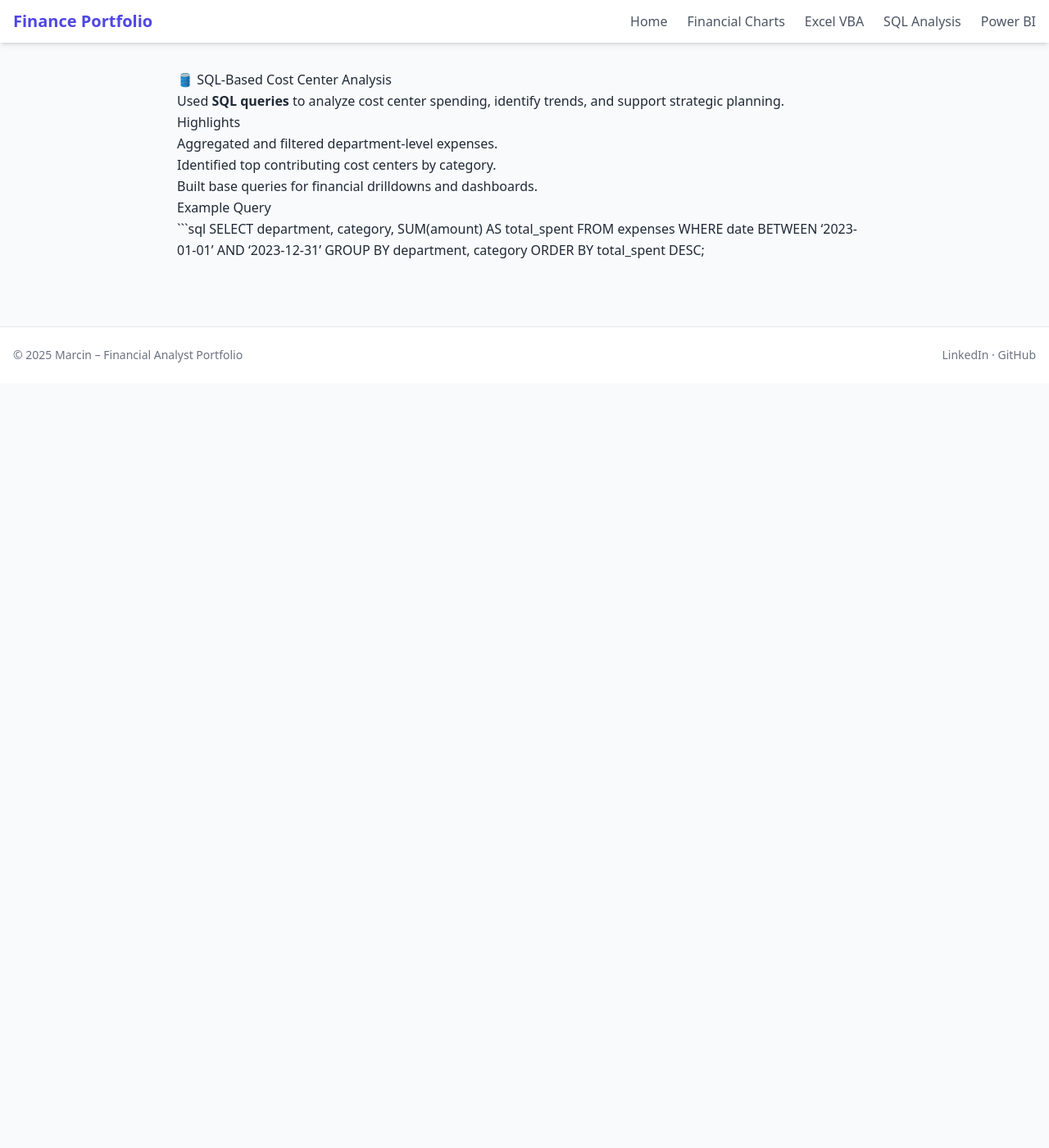
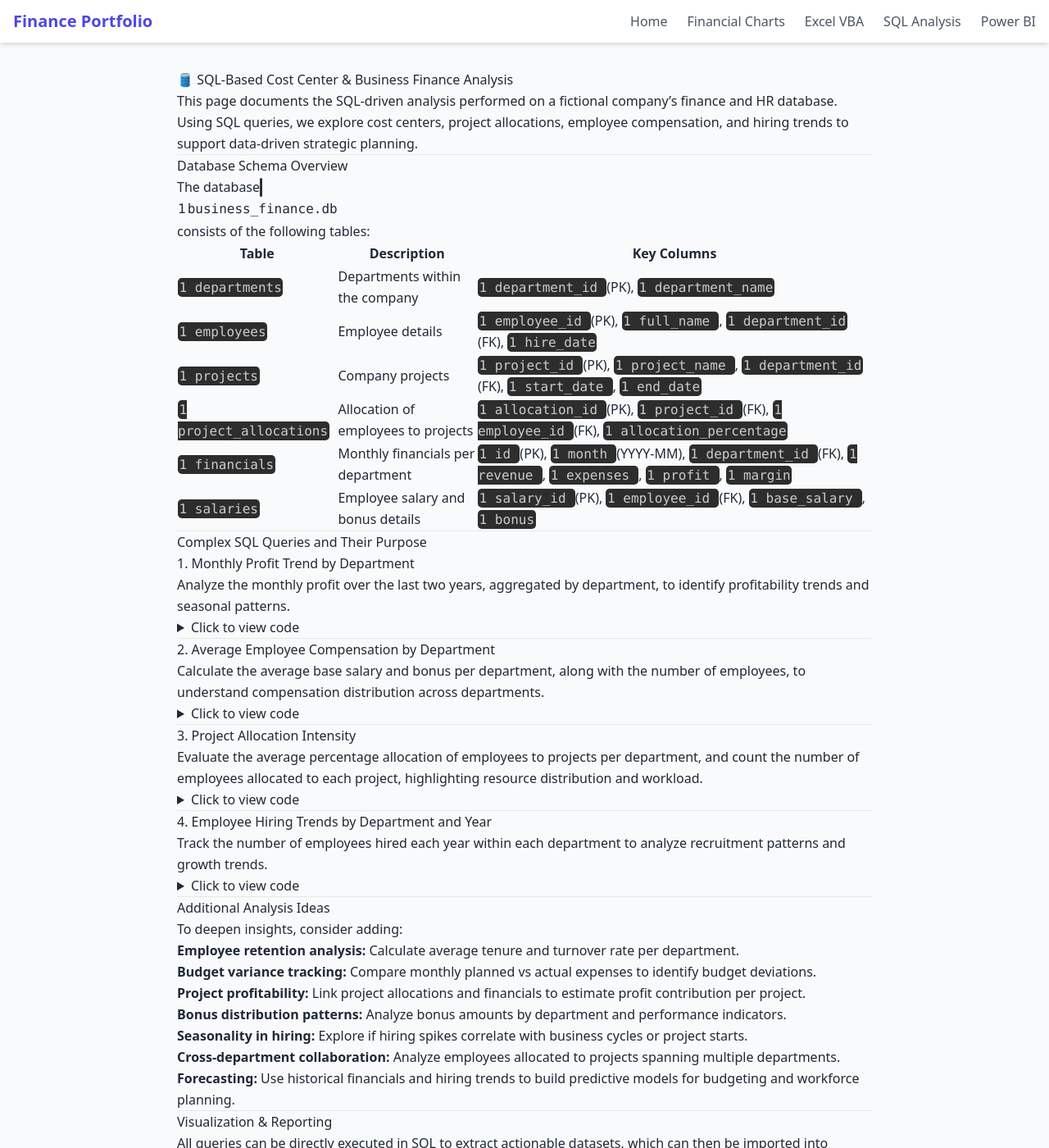
Before and after one commit to Marcin-Charzynski/financial-analysis-of-a-fictitious-company, a Jekyll site: the page built from sql.md, in a window 1280 px wide and 1400 px high. Shown: the whole window at 82% size. Built offline with Jekyll 4.4.1, drawn with Linux system fonts in a browser that asks for light colours; nearby versions of some CDN libraries; some of the changed text lies outside the part shown.

Commit message:
page updated

````diff
--- a/sql.md
+++ b/sql.md
@@ -4,21 +4,132 @@ title: SQL Analysis
 permalink: /sql/
 ---
 
-## 🛢 SQL-Based Cost Center Analysis
+# 🛢 SQL-Based Cost Center & Business Finance Analysis
 
-Used **SQL queries** to analyze cost center spending, identify trends, and support strategic planning.
+This page documents the SQL-driven analysis performed on a fictional company’s finance and HR database. Using SQL queries, we explore cost centers, project allocations, employee compensation, and hiring trends to support data-driven strategic planning.
 
-### Highlights
+---
 
-- Aggregated and filtered department-level expenses.
-- Identified top contributing cost centers by category.
-- Built base queries for financial drilldowns and dashboards.
+## Database Schema Overview
 
-### Example Query
+The database `business_finance.db` consists of the following tables:
 
-```sql
-SELECT department, category, SUM(amount) AS total_spent
-FROM expenses
-WHERE date BETWEEN '2023-01-01' AND '2023-12-31'
-GROUP BY department, category
-ORDER BY total_spent DESC;
+| Table               | Description                                         | Key Columns                                 |
+|---------------------|-----------------------------------------------------|---------------------------------------------|
+| `departments`       | Departments within the company                       | `department_id` (PK), `department_name`     |
+| `employees`         | Employee details                                     | `employee_id` (PK), `full_name`, `department_id` (FK), `hire_date` |
+| `projects`          | Company projects                                     | `project_id` (PK), `project_name`, `department_id` (FK), `start_date`, `end_date` |
+| `project_allocations` | Allocation of employees to projects                 | `allocation_id` (PK), `project_id` (FK), `employee_id` (FK), `allocation_percentage` |
+| `financials`        | Monthly financials per department                     | `id` (PK), `month` (YYYY-MM), `department_id` (FK), `revenue`, `expenses`, `profit`, `margin` |
+| `salaries`          | Employee salary and bonus details                     | `salary_id` (PK), `employee_id` (FK), `base_salary`, `bonus` |
+
+---
+
+## Complex SQL Queries and Their Purpose
+
+### 1. Monthly Profit Trend by Department
+
+Analyze the monthly profit over the last two years, aggregated by department, to identify profitability trends and seasonal patterns.
+
+<details>
+<summary>Click to view code</summary>
+<pre class="overflow-x-auto bg-gray-800 text-green-400 p-4 rounded-md text-sm font-mono"><code class="language-sql">
+SELECT
+    month,
+    d.department_name,
+    SUM(financials.profit) AS total_profit
+FROM financials
+JOIN departments d ON financials.department_id = d.department_id
+GROUP BY month, d.department_name
+ORDER BY month, d.department_name;
+</code></pre>
+</details>
+
+---
+
+### 2. Average Employee Compensation by Department
+
+Calculate the average base salary and bonus per department, along with the number of employees, to understand compensation distribution across departments.
+
+<details>
+<summary>Click to view code</summary>
+<pre class="overflow-x-auto bg-gray-800 text-green-400 p-4 rounded-md text-sm font-mono"><code class="language-sql">
+SELECT
+    d.department_name,
+    AVG(s.base_salary) AS avg_base_salary,
+    AVG(s.bonus) AS avg_bonus,
+    COUNT(e.employee_id) AS num_employees
+FROM salaries s
+JOIN employees e ON s.employee_id = e.employee_id
+JOIN departments d ON e.department_id = d.department_id
+GROUP BY d.department_name
+ORDER BY avg_base_salary DESC;
+</code></pre>
+</details>
+
+---
+
+### 3. Project Allocation Intensity
+
+Evaluate the average percentage allocation of employees to projects per department, and count the number of employees allocated to each project, highlighting resource distribution and workload.
+
+<details>
+<summary>Click to view code</summary>
+<pre class="overflow-x-auto bg-gray-800 text-green-400 p-4 rounded-md text-sm font-mono"><code class="language-sql">
+SELECT
+    d.department_name,
+    p.project_name,
+    AVG(pa.allocation_percentage) AS avg_allocation_percentage,
+    COUNT(pa.employee_id) AS num_employees_allocated
+FROM project_allocations pa
+JOIN projects p ON pa.project_id = p.project_id
+JOIN departments d ON p.department_id = d.department_id
+GROUP BY d.department_name, p.project_name
+ORDER BY d.department_name, avg_allocation_percentage DESC;
+</code></pre>
+</details>
+
+---
+
+### 4. Employee Hiring Trends by Department and Year
+
+Track the number of employees hired each year within each department to analyze recruitment patterns and growth trends.
+
+<details>
+<summary>Click to view code</summary>
+<pre class="overflow-x-auto bg-gray-800 text-green-400 p-4 rounded-md text-sm font-mono"><code class="language-sql">
+SELECT
+    d.department_name,
+    STRFTIME('%Y', e.hire_date) AS hire_year,
+    COUNT(e.employee_id) AS num_hired
+FROM employees e
+JOIN departments d ON e.department_id = d.department_id
+GROUP BY d.department_name, hire_year
+ORDER BY d.department_name, hire_year;
+</code></pre>
+</details>
+
+---
+
+## Additional Analysis Ideas
+
+To deepen insights, consider adding:
+
+- **Employee retention analysis:** Calculate average tenure and turnover rate per department.
+- **Budget variance tracking:** Compare monthly planned vs actual expenses to identify budget deviations.
+- **Project profitability:** Link project allocations and financials to estimate profit contribution per project.
+- **Bonus distribution patterns:** Analyze bonus amounts by department and performance indicators.
+- **Seasonality in hiring:** Explore if hiring spikes correlate with business cycles or project starts.
+- **Cross-department collaboration:** Analyze employees allocated to projects spanning multiple departments.
+- **Forecasting:** Use historical financials and hiring trends to build predictive models for budgeting and workforce planning.
+
+---
+
+## Visualization & Reporting
+
+All queries can be directly executed in SQL to extract actionable datasets, which can then be imported into Python/Pandas for:
+
+- Data cleaning and aggregation
+- Time series and bar chart visualizations
+- Dashboard creation (e.g., with matplotlib, seaborn, or Plotly)
+- Automated reporting and alerts
````
